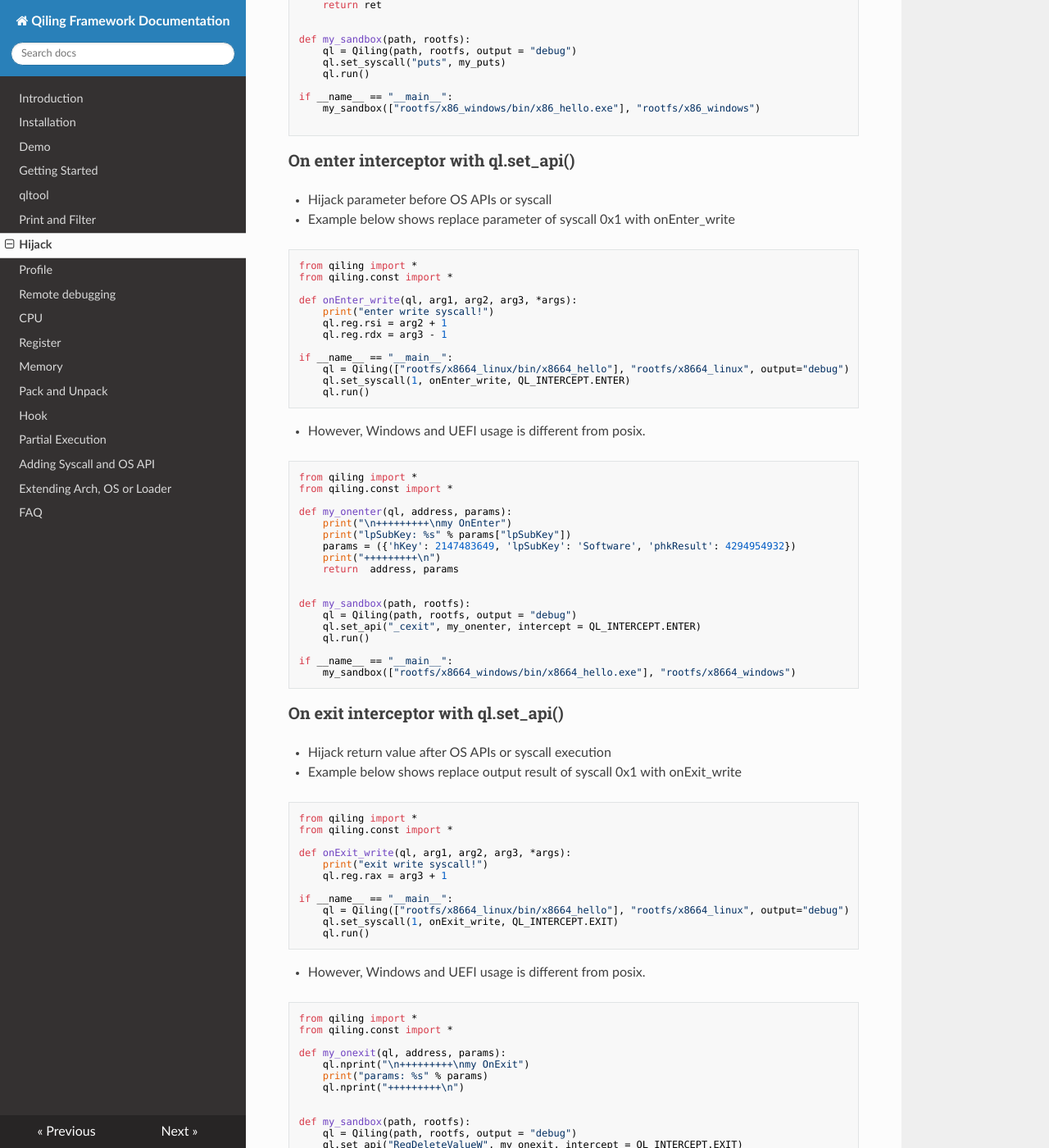
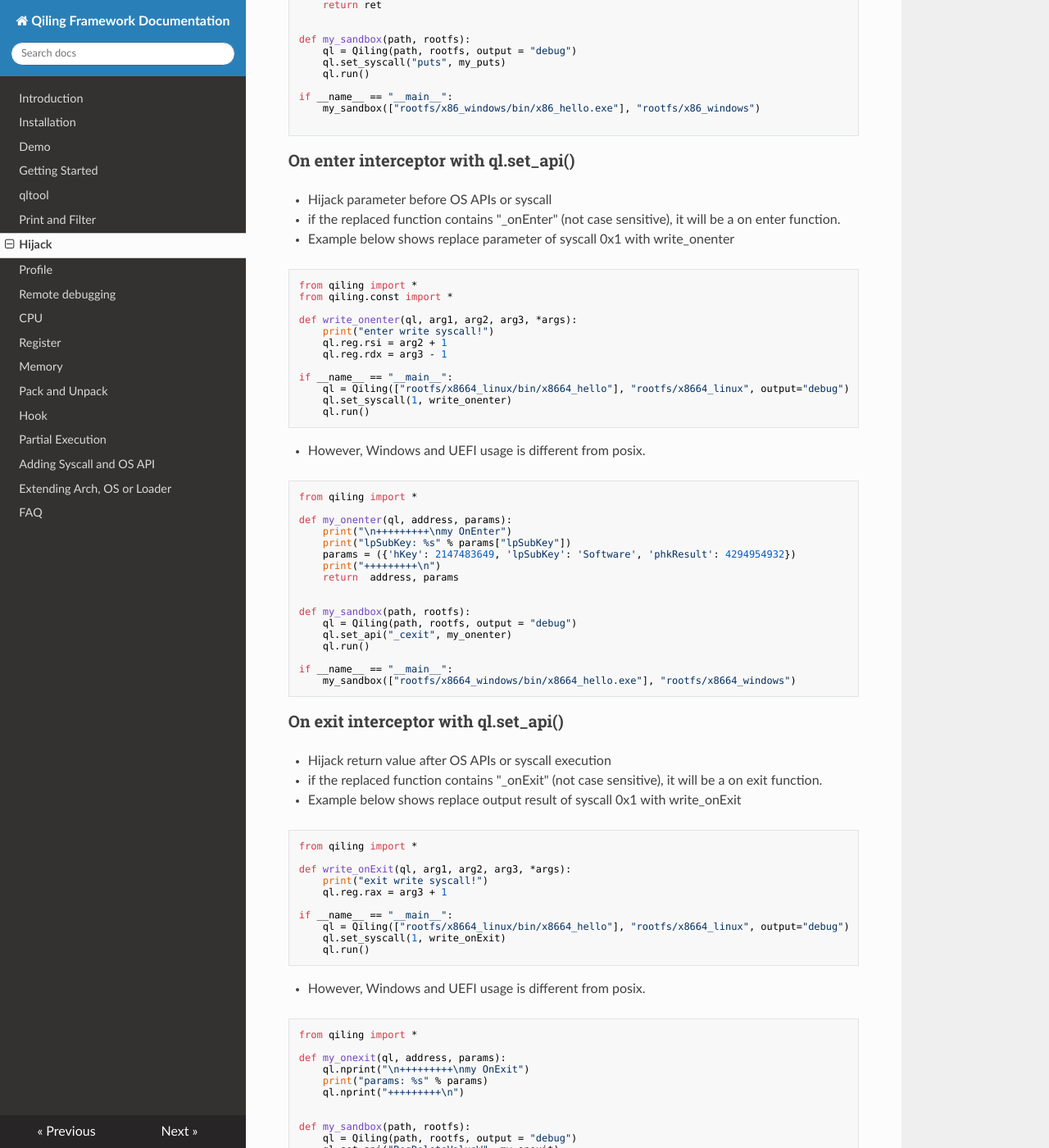
Before and after one commit to qilingframework/rtfd.io, an MkDocs documentation site: the page built from docs/hijack.md, in a window 1280 px wide and 1400 px high, scrolled down 1219 px. Shown: the whole window at 82% size. Built offline with MkDocs 1.6.1, drawn with Linux system fonts in a browser that asks for light colours; nearby versions of some CDN libraries; some of the changed text lies outside the part shown.

````diff
--- a/docs/hijack.md
+++ b/docs/hijack.md
@@ -93,19 +93,20 @@ if __name__ == "__main__":
 ### On enter interceptor  with ql.set_api()
 
 - Hijack parameter before OS APIs or syscall
-- Example below shows replace parameter of syscall 0x1 with onEnter_write
+- if the replaced function contains "_onEnter" (not case sensitive), it will be a on enter function.
+- Example below shows replace parameter of syscall 0x1 with write_onenter
 ```python
 from qiling import *
 from qiling.const import *
 
-def onEnter_write(ql, arg1, arg2, arg3, *args):
+def write_onenter(ql, arg1, arg2, arg3, *args):
     print("enter write syscall!")
     ql.reg.rsi = arg2 + 1
     ql.reg.rdx = arg3 - 1
 
 if __name__ == "__main__":
     ql = Qiling(["rootfs/x8664_linux/bin/x8664_hello"], "rootfs/x8664_linux", output="debug")
-    ql.set_syscall(1, onEnter_write, QL_INTERCEPT.ENTER)
+    ql.set_syscall(1, write_onenter)
     ql.run()
 ```
 
@@ -113,7 +114,6 @@ if __name__ == "__main__":
 
 ```python
 from qiling import *
-from qiling.const import *
 
 def my_onenter(ql, address, params):
     print("\n+++++++++\nmy OnEnter")
@@ -125,7 +125,7 @@ def my_onenter(ql, address, params):
 
 def my_sandbox(path, rootfs):
     ql = Qiling(path, rootfs, output = "debug")
-    ql.set_api("_cexit", my_onenter, intercept = QL_INTERCEPT.ENTER)
+    ql.set_api("_cexit", my_onenter)
     ql.run()
 
 if __name__ == "__main__":
@@ -135,25 +135,24 @@ if __name__ == "__main__":
 
 ### On exit interceptor with ql.set_api()
 - Hijack return value after OS APIs or syscall execution
-- Example below shows replace output result of syscall 0x1 with onExit_write
+- if the replaced function contains "_onExit" (not case sensitive), it will be a on exit function.
+- Example below shows replace output result of syscall 0x1 with write_onExit
 ```python
 from qiling import *
-from qiling.const import *
 
-def onExit_write(ql, arg1, arg2, arg3, *args):
+def write_onExit(ql, arg1, arg2, arg3, *args):
     print("exit write syscall!")
     ql.reg.rax = arg3 + 1
 
 if __name__ == "__main__":
     ql = Qiling(["rootfs/x8664_linux/bin/x8664_hello"], "rootfs/x8664_linux", output="debug")
-    ql.set_syscall(1, onExit_write, QL_INTERCEPT.EXIT)
+    ql.set_syscall(1, write_onExit)
     ql.run()
 ```
 
 - However, Windows and UEFI usage is different from posix.
 ```python
 from qiling import *
-from qiling.const import *
 
 def my_onexit(ql, address, params):
     ql.nprint("\n+++++++++\nmy OnExit")
@@ -163,7 +162,7 @@ def my_onexit(ql, address, params):
 
 def my_sandbox(path, rootfs):
     ql = Qiling(path, rootfs, output = "debug")
-    ql.set_api("RegDeleteValueW", my_onexit, intercept = QL_INTERCEPT.EXIT)
+    ql.set_api("RegDeleteValueW", my_onexit)
     ql.run()
 
 if __name__ == "__main__":
````
Also changed, not shown: docs/register.md (+2 -0 lines).
